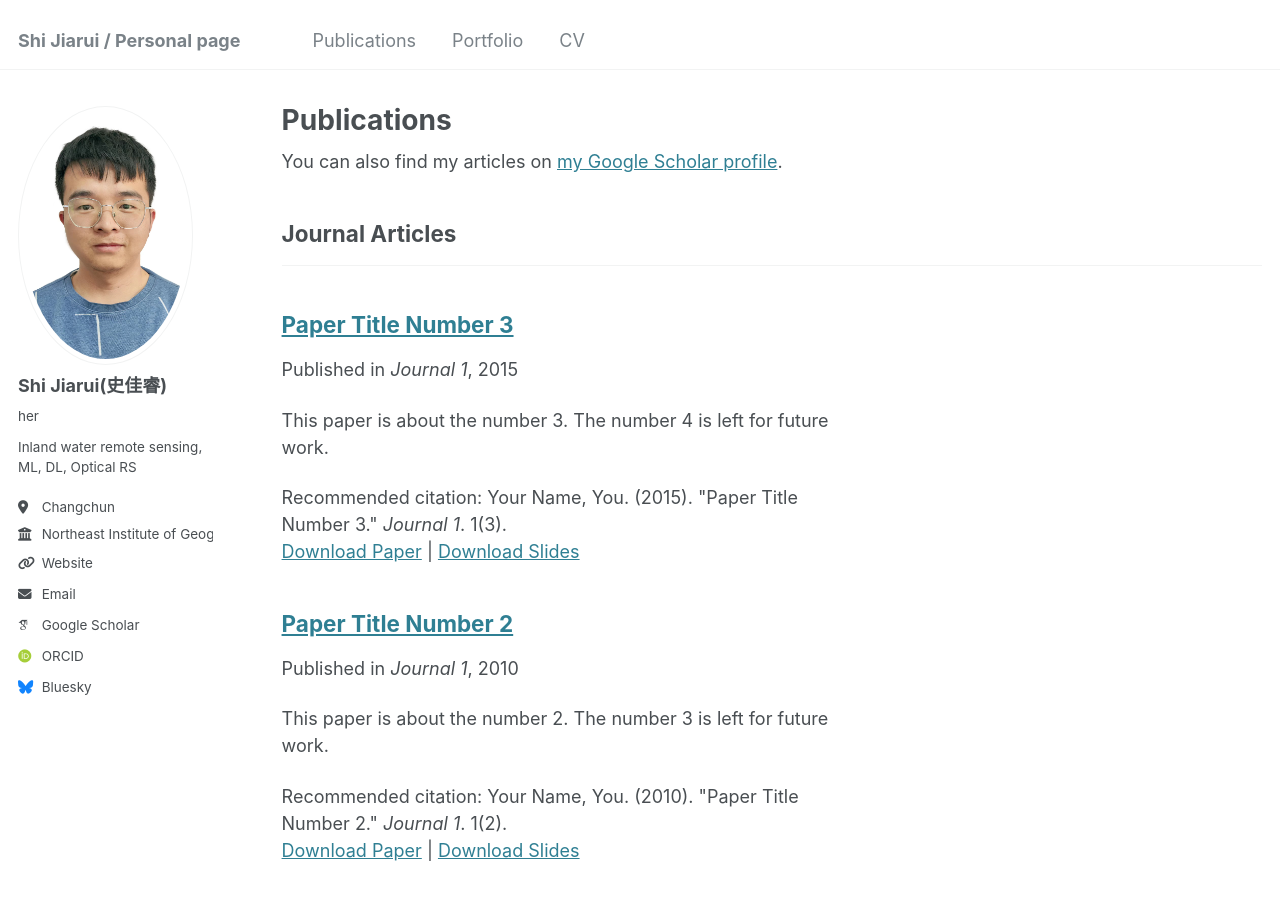
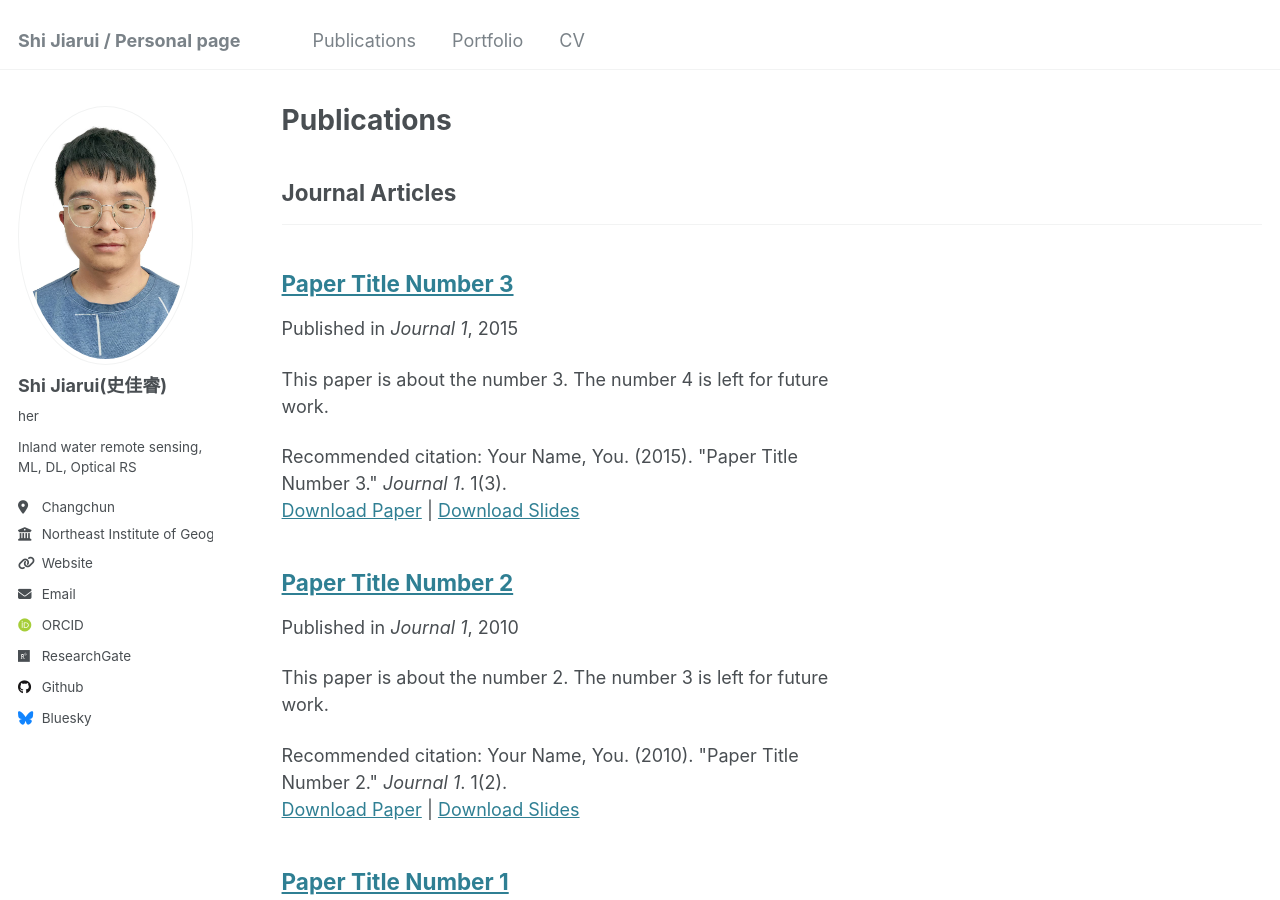
Before and after one commit to Shi-Jiarui/Shi-Jiarui.github.io, a Jekyll site: the page built from _pages/publications.html, in a window 1280 px wide and 900 px high. Built offline with Jekyll 4.4.1, drawn with Linux system fonts in a browser that asks for light colours; some web fonts are replaced; some of the changed lines change nothing that is shown.

Commit message:
Update _config.yml

```diff
--- a/_config.yml
+++ b/_config.yml
@@ -32,19 +32,19 @@ author:
 
   # Academic websites
   arxiv            : # URL - Update with the correct link to your profile
-  googlescholar    : "https://scholar.google.com/citations?user=PS_CX0AAAAAJ"
+  googlescholar    : #"https://scholar.google.com/citations?user=PS_CX0AAAAAJ"
   impactstory      : # URL
-  orcid            : "http://orcid.org/yourorcidurl"
+  orcid            : "https://orcid.org/0000-0003-3929-9655"
   semantic         : # URL
-  # pubmed           : "https://www.ncbi.nlm.nih.gov/pubmed/?term=john+snow"
-  researchgate     : # URL
+  # pubmed           #: "https://www.ncbi.nlm.nih.gov/pubmed/?term=john+snow"
+  researchgate     : "https://www.researchgate.net/profile/Jiarui-Shi-2"
   scopus           : # URL
 
   # Repositories and software development
   bitbucket        : # Username - Update with your username on the site
   codepen          : # Username
   dribbble         : # Username
-  github           : # "https://Shi-Jiarui.github.io"
+  github           :  "https://github.com/Shi-Jiarui"
   kaggle           : # Username
   stackoverflow    : # User number or user number and name (i.e., use "1" or "1/jeff-atwood")
 
```
